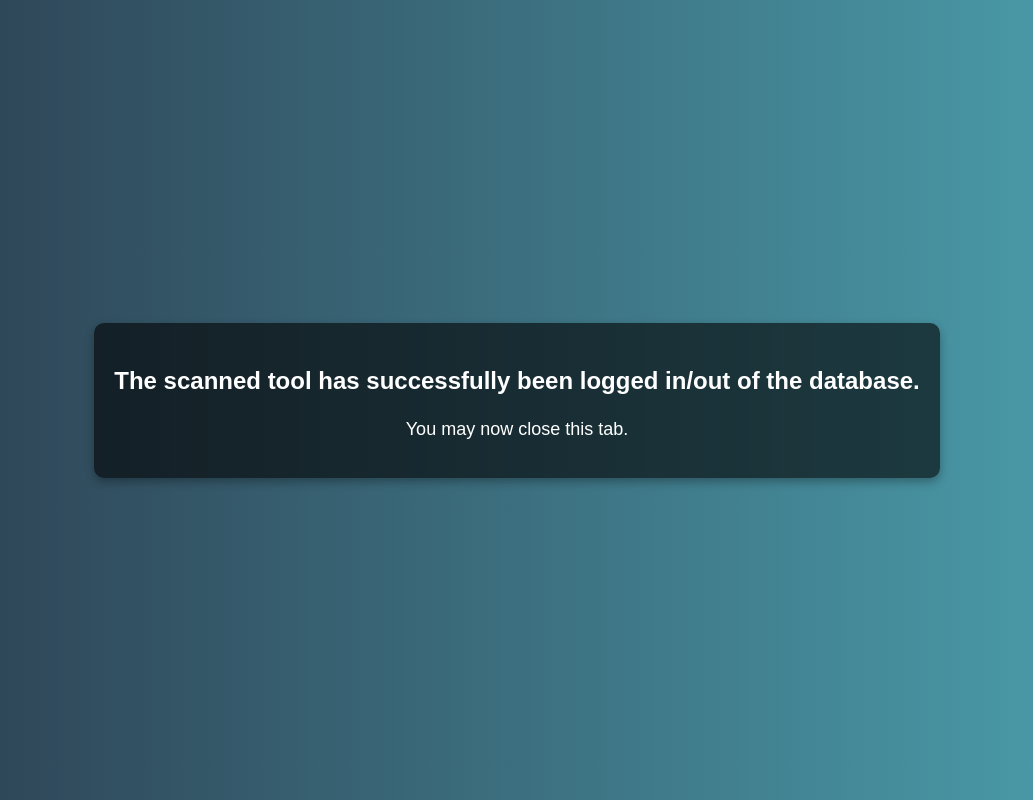
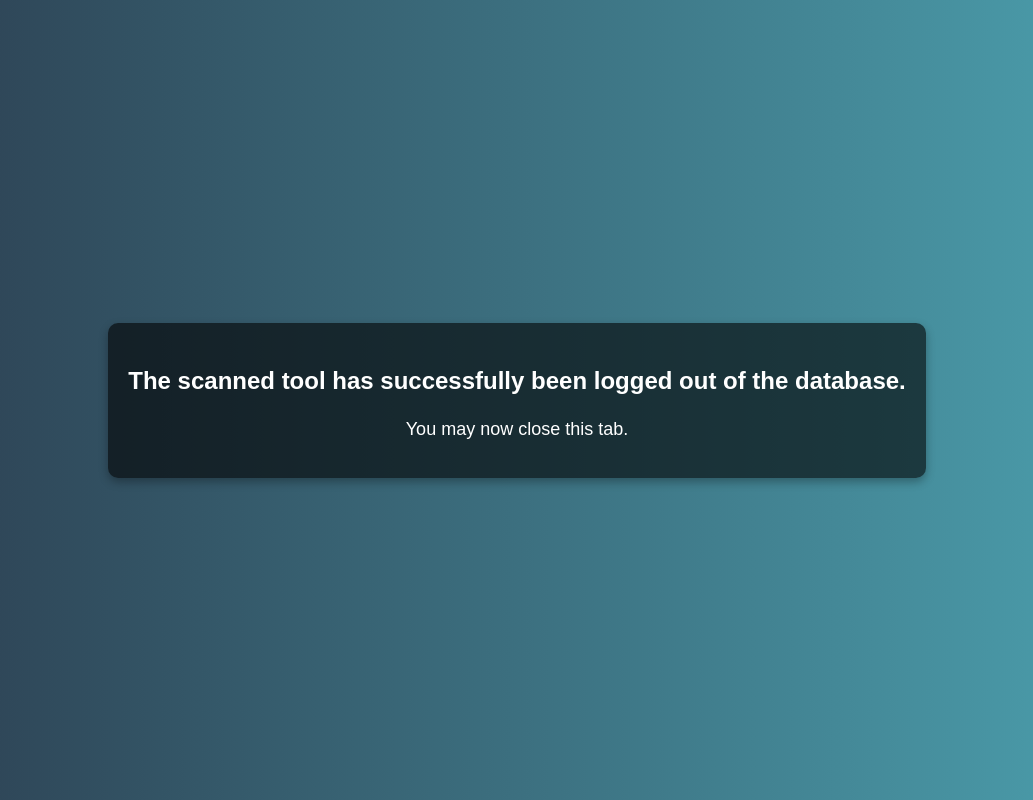
Before and after one commit to keyfox11/AGI-Inventory-Success-Page, a plain HTML site: page index.html in a window 1280 px wide. Shown: the whole page, without its empty margins (123-1156 px from the left). Drawn offline with Linux system fonts and the light colour scheme.

Commit message:
Update index.html

```diff
--- a/index.html
+++ b/index.html
@@ -41,7 +41,7 @@
 
 <body>
     <div class="message-container">
-        <p class="message">The scanned tool has successfully been logged in/out of the database.</p>
+        <p class="message">The scanned tool has successfully been logged out of the database.</p>
         <p class="close-message" id="closeMessage">You may now close this tab.</p>
     </div>
 
```
